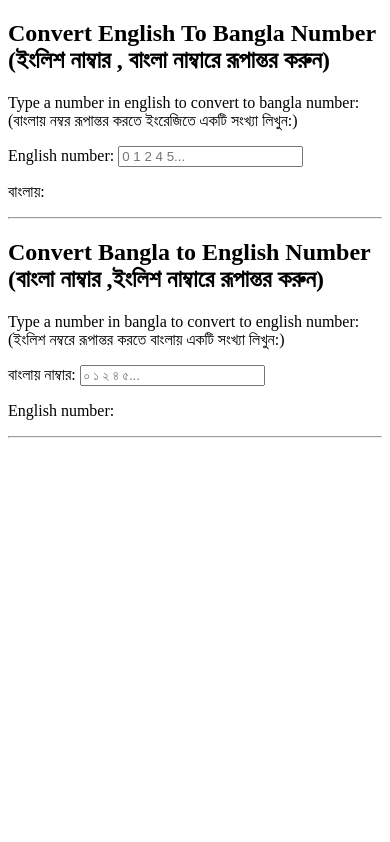
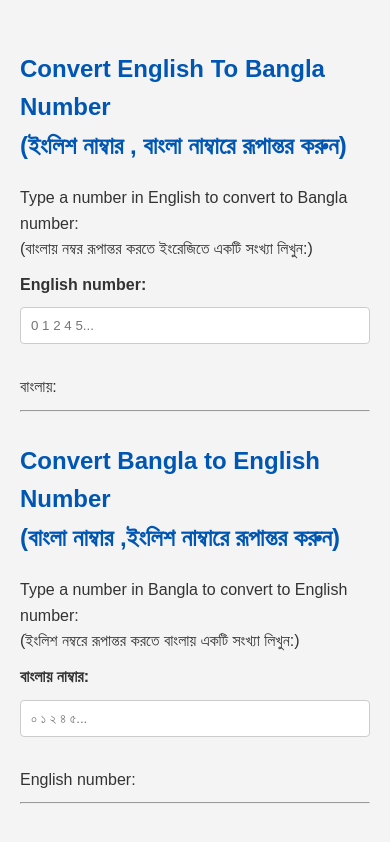
Before and after one commit to sifulony/Convert-English-To-Bangla-Number, a plain HTML site: page index.html in a window 390 px wide. Drawn offline with Linux system fonts and the light colour scheme.

Commit message:
responsive design
Upadetd index file for responsive design

```diff
--- a/index.html
+++ b/index.html
@@ -1,37 +1,77 @@
 <!DOCTYPE html>
-<html>
-<title>Convert/Replace English To Bangla Number (ইংলিশ নাম্বার বাংলা নাম্বারে রূপান্তর করুন) </title>
+<html lang="en">
+<head>
+    <meta charset="UTF-8">
+    <meta name="viewport" content="width=device-width, initial-scale=1.0">
+    <title>Convert/Replace English To Bangla Number (ইংলিশ নাম্বার বাংলা নাম্বারে রূপান্তর করুন)</title>
+    <style>
+        body {
+            font-family: Arial, sans-serif;
+            margin: 0;
+            padding: 20px;
+            line-height: 1.6;
+            background-color: #f4f4f4;
+            color: #333;
+        }
+
+        h2 {
+            color: #0056b3;
+            margin-top: 30px;
+        }
+
+        p {
+            margin: 10px 0;
+        }
+
+        label {
+            display: block;
+            margin-bottom: 5px;
+            font-weight: bold;
+        }
+
+        input[type="number"],
+        input[type="text"] {
+            width: 100%;
+            padding: 10px;
+            margin: 5px 0 20px 0;
+            box-sizing: border-box;
+            border: 1px solid #ccc;
+            border-radius: 4px;
+        }
+
+        @media (min-width: 600px) {
+            .container {
+                max-width: 600px;
+                margin: 0 auto;
+            }
+        }
+    </style>
+</head>
 
 <body>
 
-    <div>
-        <h2>Convert English To Bangla Number (ইংলিশ নাম্বার , বাংলা নাম্বারে রূপান্তর করুন)</h2>
-        <p>Type a number in english to convert to bangla number:(বাংলায় নম্বর রূপান্তর করতে ইংরেজিতে একটি সংখ্যা
-            লিখুন:)</p>
+    <div class="container">
+        <h2>Convert English To Bangla Number <br>(ইংলিশ নাম্বার , বাংলা নাম্বারে রূপান্তর করুন)</h2>
+        <p>Type a number in English to convert to Bangla number:<br> (বাংলায় নম্বর রূপান্তর করতে ইংরেজিতে একটি সংখ্যা লিখুন:)</p>
 
         <p>
-            <label>English number:</label>
-            <input id="inputMiles" type="number" placeholder="0 1 2 4 5..." oninput="eng2bd(this.value)"
-                onchange="eng2bd(this.value)">
+            <label for="inputMiles">English number:</label>
+            <input id="inputMiles" type="number" placeholder="0 1 2 4 5..." oninput="eng2bd(this.value)" onchange="eng2bd(this.value)">
         </p>
         <p>বাংলায়: <span id="banglaNumber"></span></p>
         <hr>
 
-        <h2>Convert Bangla to English Number (বাংলা নাম্বার ,ইংলিশ নাম্বারে রূপান্তর করুন)</h2>
-        <p>Type a number in bangla to convert to english number: (ইংলিশ নম্বরে রূপান্তর করতে বাংলায় একটি সংখ্যা লিখুন:)
-        </p>
+        <h2>Convert Bangla to English Number <br>(বাংলা নাম্বার ,ইংলিশ নাম্বারে রূপান্তর করুন)</h2>
+        <p>Type a number in Bangla to convert to English number:<br> (ইংলিশ নম্বরে রূপান্তর করতে বাংলায় একটি সংখ্যা লিখুন:)</p>
 
         <p>
-            <label>বাংলায় নাম্বার:</label>
-            <input id="inputMiles" type="text" placeholder="০ ১ ২ ৪ ৫..." oninput="bd2eng(this.value)"
-                onchange="bd2eng(this.value)">
+            <label for="inputBangla">বাংলায় নাম্বার:</label>
+            <input id="inputBangla" type="text" placeholder="০ ১ ২ ৪ ৫..." oninput="bd2eng(this.value)" onchange="bd2eng(this.value)">
         </p>
         <p>English number: <span id="englishNumber"></span></p>
         <hr>
     </div>
 
-
     <script src="./convertBanglaToEnglishNumber.js"></script>
 </body>
-
 </html>
```
Also changed, not shown: test.html (added).
